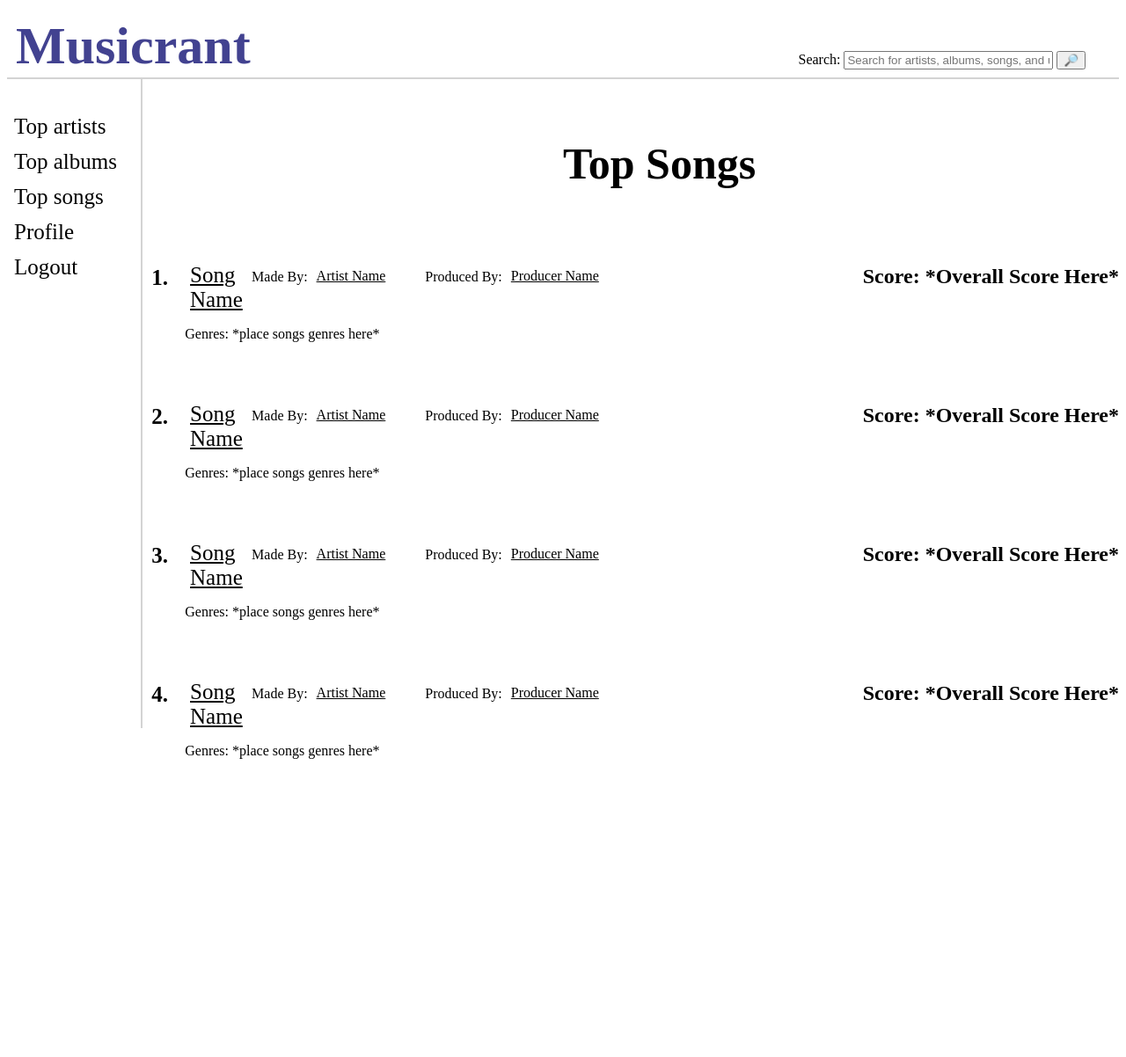
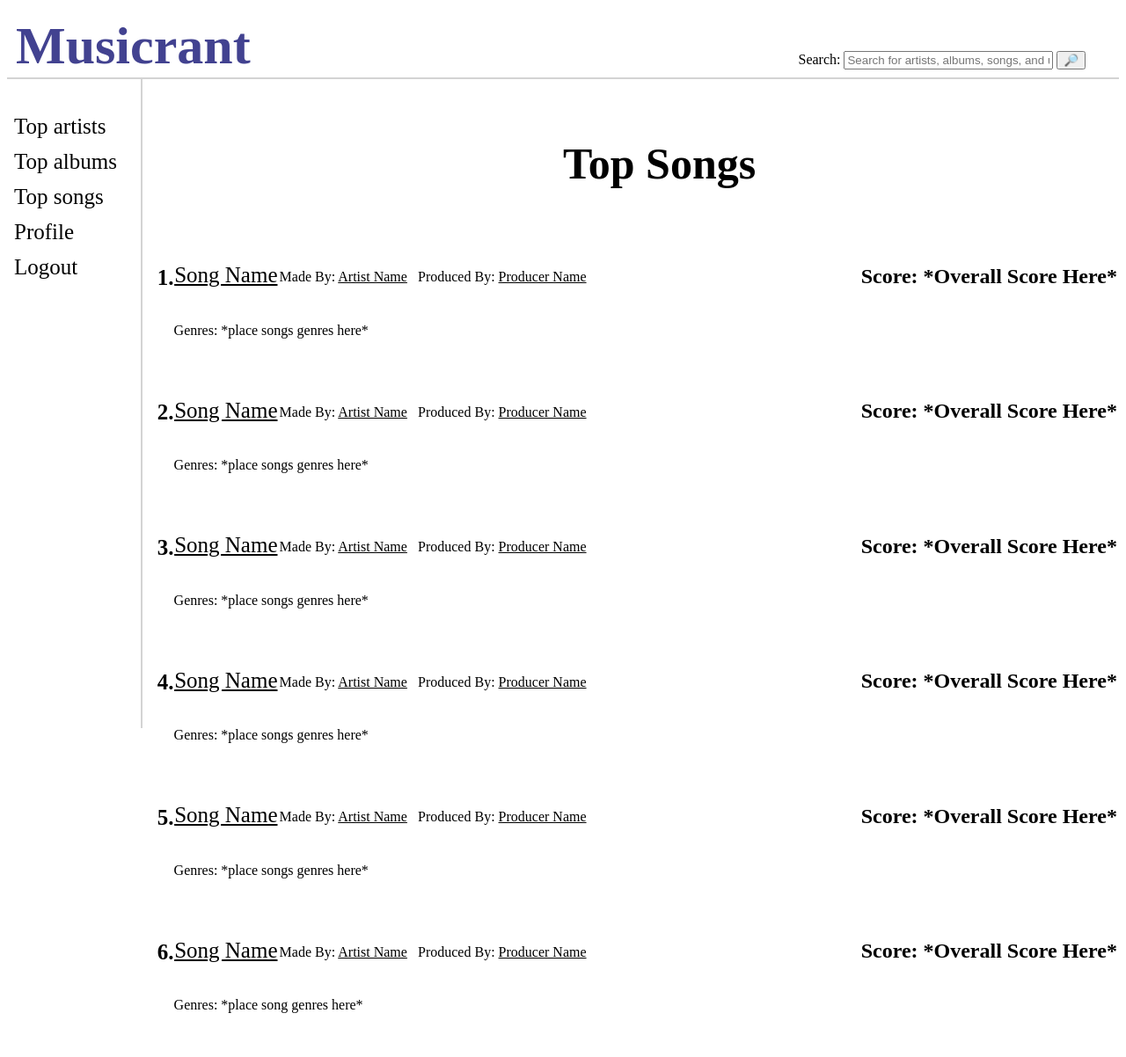
Before and after one commit to alexchchen/musicrant, a Django app: page /topSongs/ in a window 1280 px wide. Shown: the whole page at 88% size. Before the commit the page ends 863 px from the top, so only its background shows below. Run offline with Django 4.2, Linux system fonts and the light colour scheme.

Commit message:
fixed pages and added singleSong page

```diff
--- a/471Project/MyProject/FirstApp/templates/topSongs.html
+++ b/471Project/MyProject/FirstApp/templates/topSongs.html
@@ -13,26 +13,27 @@
         font-weight: bold;
       }
       .FirstLine {
-        display: flex;
+        margin-left: 170px;
+        display: grid;
       }
       .RankingNumber {
+        grid-column-start: 0;
+        grid-column-end: 3;
         font-size: 25px;
-        margin-left: 13%;
       }
       .SongLink {
-        flex: 2;
+        grid-column-start: 3;
+        grid-column-end: 6;
         font-size: 25px;
-        margin-left: 25px;
         margin-top: 18px;
         color: black;
       }
       .SongLink:hover {
         color: grey;
       }
-      .ArtistPart {
-        display: flex;
-      }
       .MadeBy {
+        grid-column-start: 6;
+        grid-column-end: 9;
         margin-top: 25px;
         margin-right: 10px;
       }
@@ -43,11 +44,9 @@
       .ArtistLink:hover {
         color: grey;
       }
-      .ProducerPart {
-        Margin-left: 45px;
-        display: flex;
-      }
       .ProducedBy {
+        grid-column-start: 9;
+        grid-column-end: 12;
         margin-top: 25px;
         margin-right: 10px;
       }
@@ -59,11 +58,13 @@
         color: grey;
       }
       .OverallScore {
+        grid-column-start: 12;
+        grid-column-end: 15;
         margin-left: 300px;
       }
       .GenreParagraph {
         margin-bottom: 50px;
-        margin-left: 16%;
+        margin-left: 15%;
         font-size: 16px;
       }
       {% endblock %}
@@ -76,14 +77,12 @@
       <div class="FirstLine">
         <h2 class="RankingNumber">1.</h2>
         <a href="#" class="SongLink">Song Name</a>
-        <div class="ArtistPart">
-          <p class="MadeBy">Made By:</p>
-          <a href="#" class="ArtistLink">Artist Name</a>
-        </div>
-        <div class="ProducerPart">
-          <p class="ProducedBy">Produced By:</p>
-          <a href="#" class="ProducerLink">Producer Name</a>
-        </div>
+        <p class="MadeBy">
+          Made By: <a href="#" class="ArtistLink">Artist Name</a>
+        </p>
+        <p class="ProducedBy">
+          Produced By: <a href="#" class="ProducerLink">Producer Name</a>
+        </p>
         <h2 class="OverallScore">Score: *Overall Score Here*</h2>
       </div>
       <p class="GenreParagraph">Genres: *place songs genres here*</p>
@@ -92,14 +91,12 @@
       <div class="FirstLine">
         <h2 class="RankingNumber">2.</h2>
         <a href="#" class="SongLink">Song Name</a>
-        <div class="ArtistPart">
-          <p class="MadeBy">Made By:</p>
-          <a href="#" class="ArtistLink">Artist Name</a>
-        </div>
-        <div class="ProducerPart">
-          <p class="ProducedBy">Produced By:</p>
-          <a href="#" class="ProducerLink">Producer Name</a>
-        </div>
+        <p class="MadeBy">
+          Made By: <a href="#" class="ArtistLink">Artist Name</a>
+        </p>
+        <p class="ProducedBy">
+          Produced By: <a href="#" class="ProducerLink">Producer Name</a>
+        </p>
         <h2 class="OverallScore">Score: *Overall Score Here*</h2>
       </div>
       <p class="GenreParagraph">Genres: *place songs genres here*</p>
@@ -108,14 +105,12 @@
       <div class="FirstLine">
         <h2 class="RankingNumber">3.</h2>
         <a href="#" class="SongLink">Song Name</a>
-        <div class="ArtistPart">
-          <p class="MadeBy">Made By:</p>
-          <a href="#" class="ArtistLink">Artist Name</a>
-        </div>
-        <div class="ProducerPart">
-          <p class="ProducedBy">Produced By:</p>
-          <a href="#" class="ProducerLink">Producer Name</a>
-        </div>
+        <p class="MadeBy">
+          Made By: <a href="#" class="ArtistLink">Artist Name</a>
+        </p>
+        <p class="ProducedBy">
+          Produced By: <a href="#" class="ProducerLink">Producer Name</a>
+        </p>
         <h2 class="OverallScore">Score: *Overall Score Here*</h2>
       </div>
       <p class="GenreParagraph">Genres: *place songs genres here*</p>
@@ -124,18 +119,44 @@
       <div class="FirstLine">
         <h2 class="RankingNumber">4.</h2>
         <a href="#" class="SongLink">Song Name</a>
-        <div class="ArtistPart">
-          <p class="MadeBy">Made By:</p>
-          <a href="#" class="ArtistLink">Artist Name</a>
-        </div>
-        <div class="ProducerPart">
-          <p class="ProducedBy">Produced By:</p>
-          <a href="#" class="ProducerLink">Producer Name</a>
-        </div>
+        <p class="MadeBy">
+          Made By: <a href="#" class="ArtistLink">Artist Name</a>
+        </p>
+        <p class="ProducedBy">
+          Produced By: <a href="#" class="ProducerLink">Producer Name</a>
+        </p>
         <h2 class="OverallScore">Score: *Overall Score Here*</h2>
       </div>
       <p class="GenreParagraph">Genres: *place songs genres here*</p>
     </div>
+    <div class="SingleSong">
+      <div class="FirstLine">
+        <h2 class="RankingNumber">5.</h2>
+        <a href="#" class="SongLink">Song Name</a>
+        <p class="MadeBy">
+          Made By: <a href="#" class="ArtistLink">Artist Name</a>
+        </p>
+        <p class="ProducedBy">
+          Produced By: <a href="#" class="ProducerLink">Producer Name</a>
+        </p>
+        <h2 class="OverallScore">Score: *Overall Score Here*</h2>
+      </div>
+      <p class="GenreParagraph">Genres: *place songs genres here*</p>
+    </div>
+    <div class="SingleSong">
+      <div class="FirstLine">
+        <h2 class="RankingNumber">6.</h2>
+        <a href="#" class="SongLink">Song Name</a>
+        <p class="MadeBy">
+          Made By: <a href="#" class="ArtistLink">Artist Name</a>
+        </p>
+        <p class="ProducedBy">
+          Produced By: <a href="#" class="ProducerLink">Producer Name</a>
+        </p>
+        <h2 class="OverallScore">Score: *Overall Score Here*</h2>
+      </div>
+      <p class="GenreParagraph">Genres: *place song genres here*</p>
+    </div>
     {% endblock %}
   </body>
 </html>
--- a/471Project/MyProject/FirstApp/templates/user.html
+++ b/471Project/MyProject/FirstApp/templates/user.html
@@ -13,7 +13,7 @@
         font-weight: bold;
       }
       .AllReviews {
-        margin-left: 187px;
+        margin-left: 179px;
         font-size: 25px;
       }
       .userPageReview {
--- a/471Project/MyProject/FirstApp/urls.py
+++ b/471Project/MyProject/FirstApp/urls.py
@@ -9,5 +9,6 @@ urlpatterns = [
     path('topSongs/', views.topSongsPage, name ='topSongsPage'),
     path('login/', views.loginPage, name ='loginPage'),
     path('user/', views.userPage, name ='userPage'),
+    path('singleSong/', views.singleSongPage, name ='singleSongPage'),
     path('FirstApp/profile/<username>', views.profile, name='profile')
 ]
--- a/471Project/MyProject/FirstApp/views.py
+++ b/471Project/MyProject/FirstApp/views.py
@@ -46,3 +46,7 @@ def loginPage(request):
 def userPage(request):
     template = loader.get_template('user.html')
     return HttpResponse(template.render())
+
+def singleSongPage(request):
+    template = loader.get_template('singleSong.html')
+    return HttpResponse(template.render())
```
Also changed, not shown: 471Project/MyProject/FirstApp/templates/index.html (+168 -156 lines), 471Project/MyProject/FirstApp/templates/login.html (+13 -13 lines), 471Project/MyProject/FirstApp/templates/singleSong.html (added, +108 -0 lines), 471Project/MyProject/FirstApp/templates/topAlbums.html (+65 -44 lines), 471Project/MyProject/FirstApp/templates/topArtists.html (+10 -10 lines).
